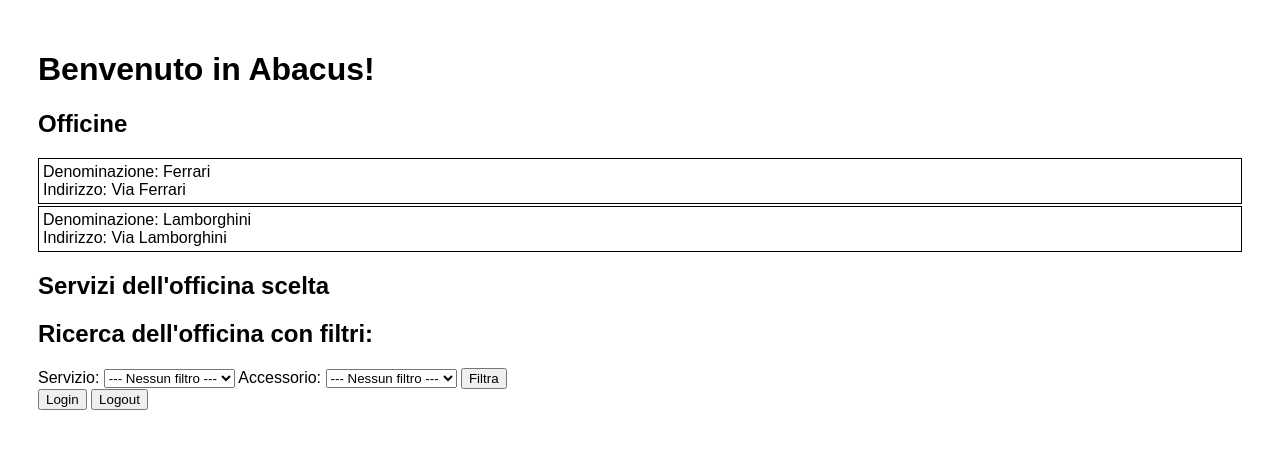
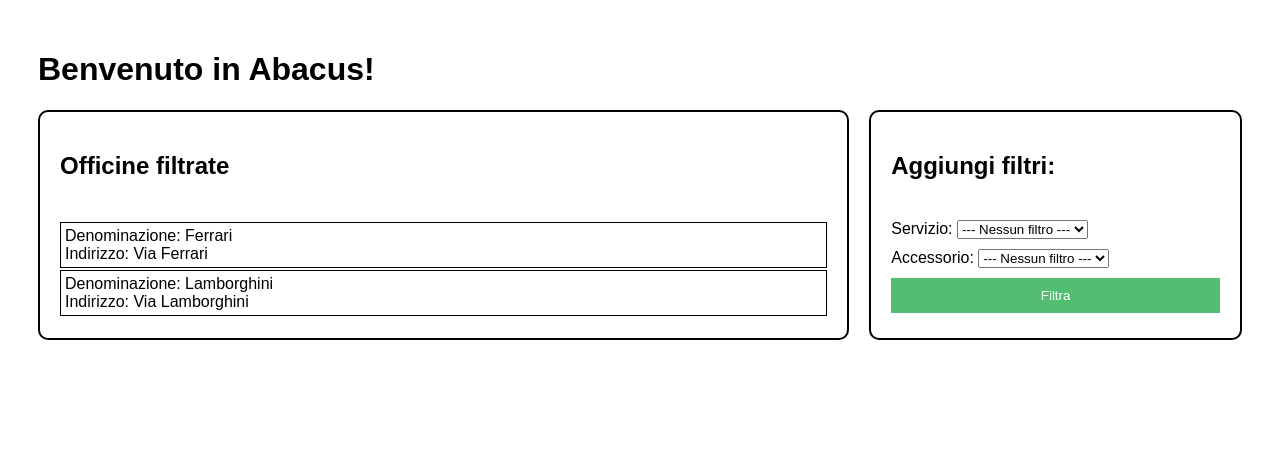
Before and after one commit to khriii/abacus-officine, a PHP site: page / in a window 1280 px wide. Shown: the part 50-499 px from the top of the page. Run offline with PHP 8.4, Linux system fonts and the light colour scheme; data comes from the database, SQL or seed files in the repository.

Commit message:
Refined index page.

```diff
--- a/index.html
+++ b/index.html
@@ -29,27 +29,35 @@
 
     <h1>Benvenuto in Abacus!</h1>
 
-    <h2>Officine</h2>
+    <div class="split-container">
+        <div class="visible-container left-container">
+            <h2>Officine filtrate</h2>
             <div id="officineDiv">
 
             </div>
-
-    <h2>Servizi dell'officina scelta</h2>
-    <div id="serviziDiv">
-
         </div>
 
-    <h2>Ricerca dell'officina con filtri:</h2>
-    <div>
+        <div class="visible-container filter-container">
+            <h2>Aggiungi filtri:</h2>
+            <div class="flex-column">
+                <span>
                     Servizio:
                     <select name="" id="servizioSelect"></select>
+                </span>
+
+                <span>
                     Accessorio:
                     <select name="" id="accessorioSelect"></select>
+                </span>
+
                 <button id="filterButton">Filtra</button>
             </div>
+        </div>
+    </div>
 
-    <button id="loginButton">Login</button>
-    <button id="logoutButton">Logout</button>
+
+
+
 
 </body>
 
--- a/style/main.css
+++ b/style/main.css
@@ -180,3 +180,47 @@ body {
     color: black;
     background-color: rgb(255, 255, 255);
 }
+
+.split-container {
+    display: flex;
+    flex-direction: row;
+    gap: 20px;
+}
+
+.visible-container {
+    border: 2px solid black;
+    border-radius: 10px;
+    padding: 20px;
+}
+
+.left-container {
+    display: flex;
+    flex-direction: column;
+    gap: 20px;
+    width: 70%;
+}
+
+.filter-container {
+    display: flex;
+    flex-direction: column;
+    gap: 20px;
+    width: 30%;
+}
+
+.flex-column {
+    display: flex;
+    flex-direction: column;
+    gap: 10px;
+}
+
+#filterButton {
+    background-color: rgb(82, 190, 114);
+    color: white;
+    padding: 10px;
+    border: 0px;
+    cursor: pointer;
+}
+
+#filterButton:hover {
+    background-color: rgb(61, 144, 86);
+}
```
Lines whose indentation alone changed are shown as unchanged.
